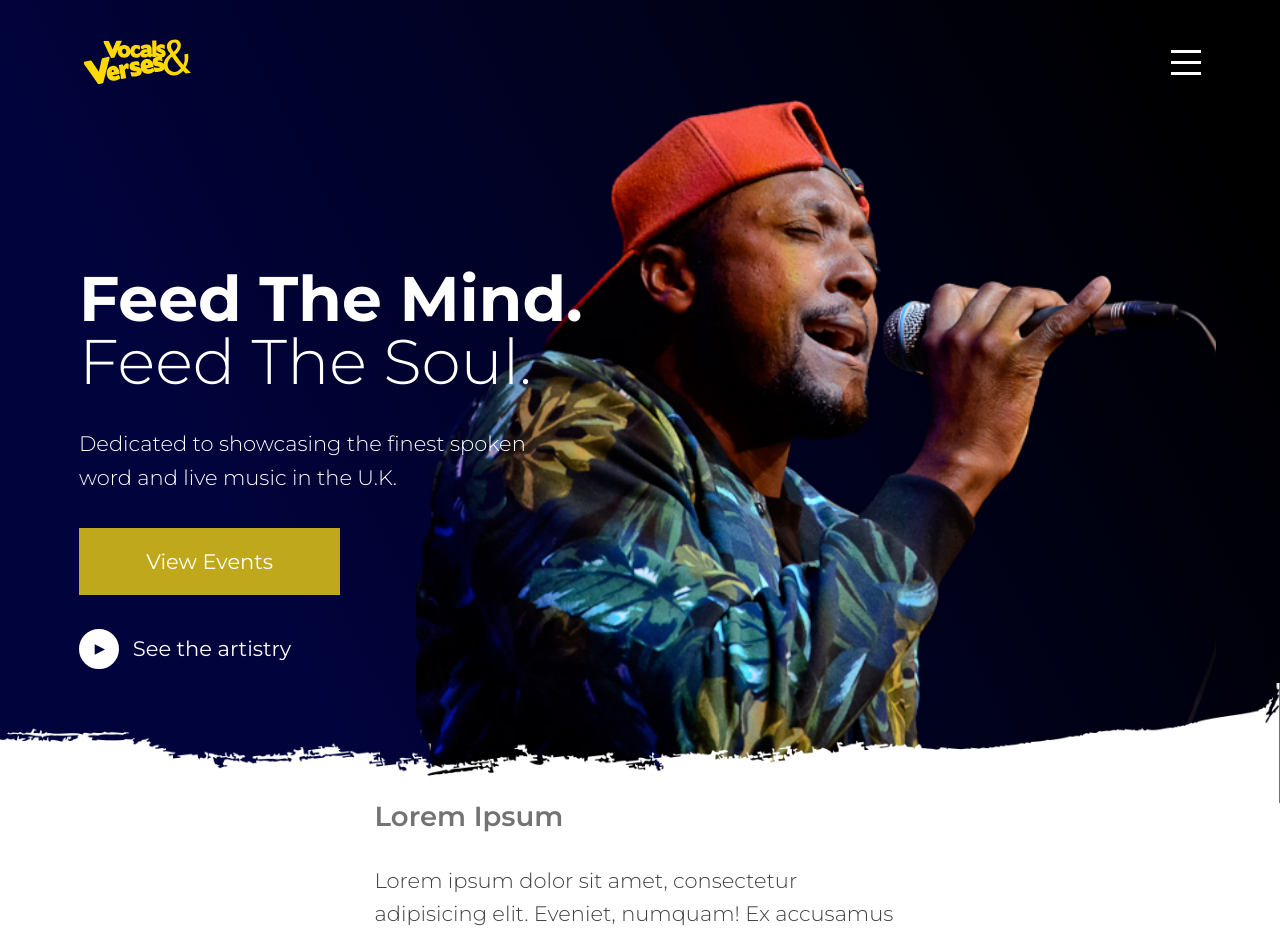
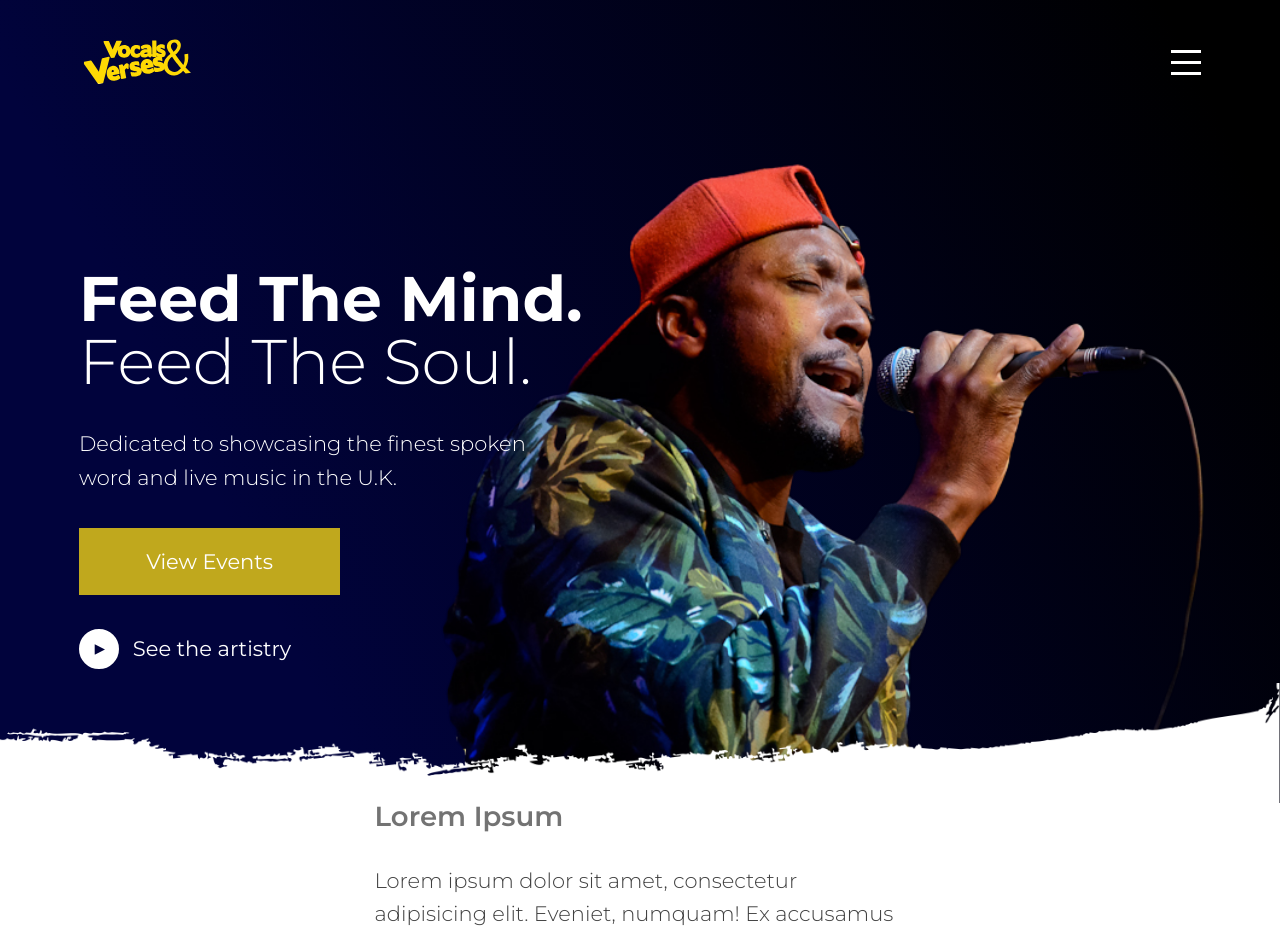
Before and after one commit to LloydBennett/vocalsandverses, a Jekyll site: the page built from index.html, in a window 1280 px wide. Shown: the top 937 px of the page. Built offline with Jekyll 4.4.1, drawn with Linux system fonts in a browser that asks for light colours.

Commit message:
tweak hero image height large-desktop breakpoint

```diff
--- a/_sass/modules/_hero.scss
+++ b/_sass/modules/_hero.scss
@@ -72,7 +72,7 @@
   }
 
   @media #{$large-desktop-breakpoint} {
-    height: 110%;
+    height: 100%;
     width: 80%;
   }
 }
--- a/vocalsandverses.css
+++ b/vocalsandverses.css
@@ -1372,7 +1372,7 @@ body.menu-open {
       display: none; } }
   @media only screen and (min-width: 75em) {
     .home-hero-image {
-      height: 110%;
+      height: 100%;
       width: 80%; } }
 
 .hero-content-title, .hero-content-copy {
```
Also changed, not shown: 4 other files.
